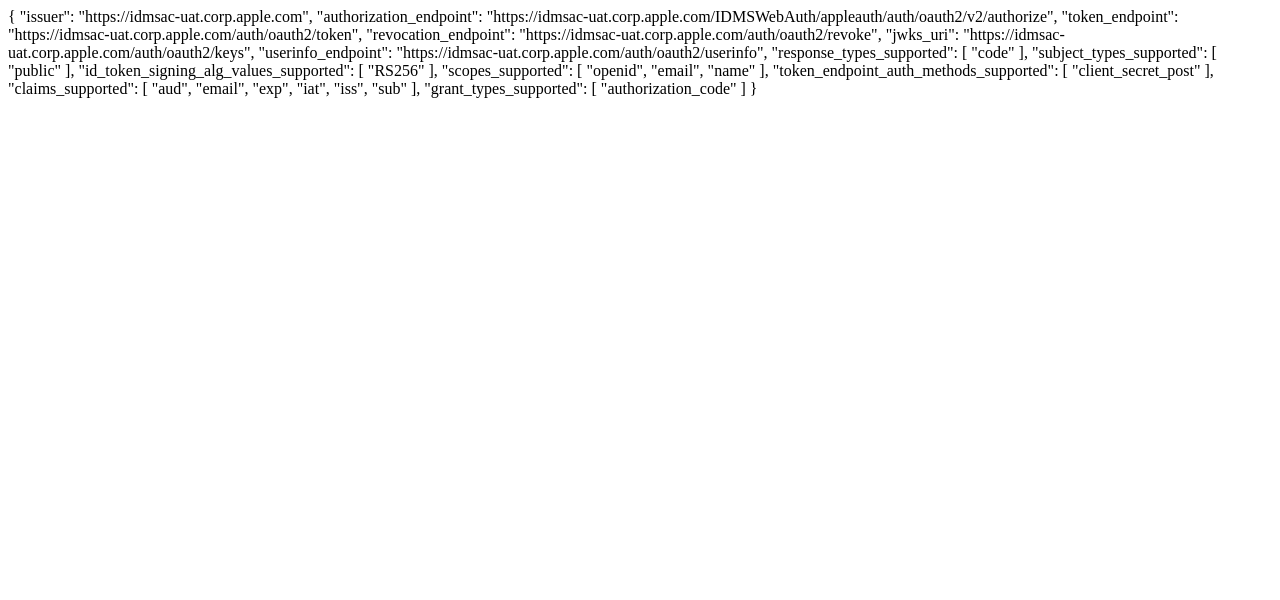
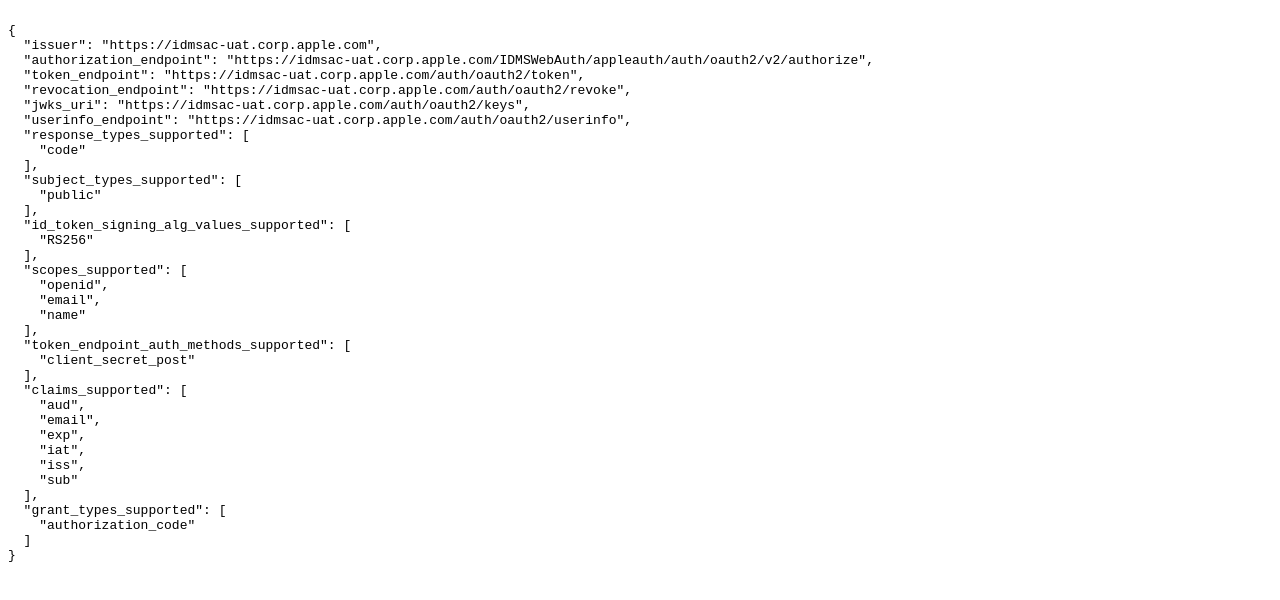
Before and after one commit to Marrichandu/testing, a plain HTML site: page index.html in a window 1280 px wide. Drawn offline with Linux system fonts and the light colour scheme.

Commit message:
Update index.html

```diff
--- a/index.html
+++ b/index.html
@@ -1,5 +1,7 @@
-
-
+<html>
+<body>
+<pre>
+<code>
 {
   "issuer": "https://idmsac-uat.corp.apple.com",
   "authorization_endpoint": "https://idmsac-uat.corp.apple.com/IDMSWebAuth/appleauth/auth/oauth2/v2/authorize",
@@ -36,3 +38,7 @@
     "authorization_code"
   ]
 }
+</code>
+</pre>
+</body>
+</html>
```
